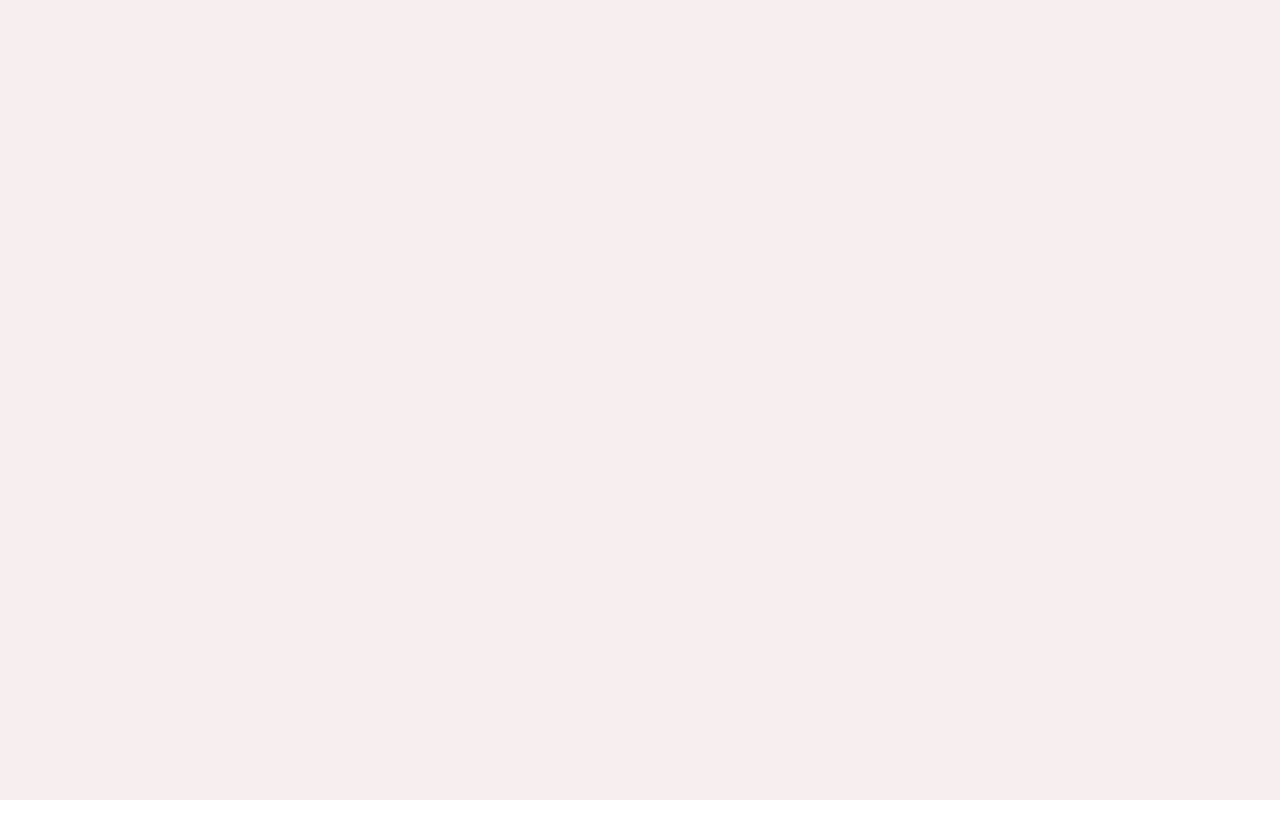
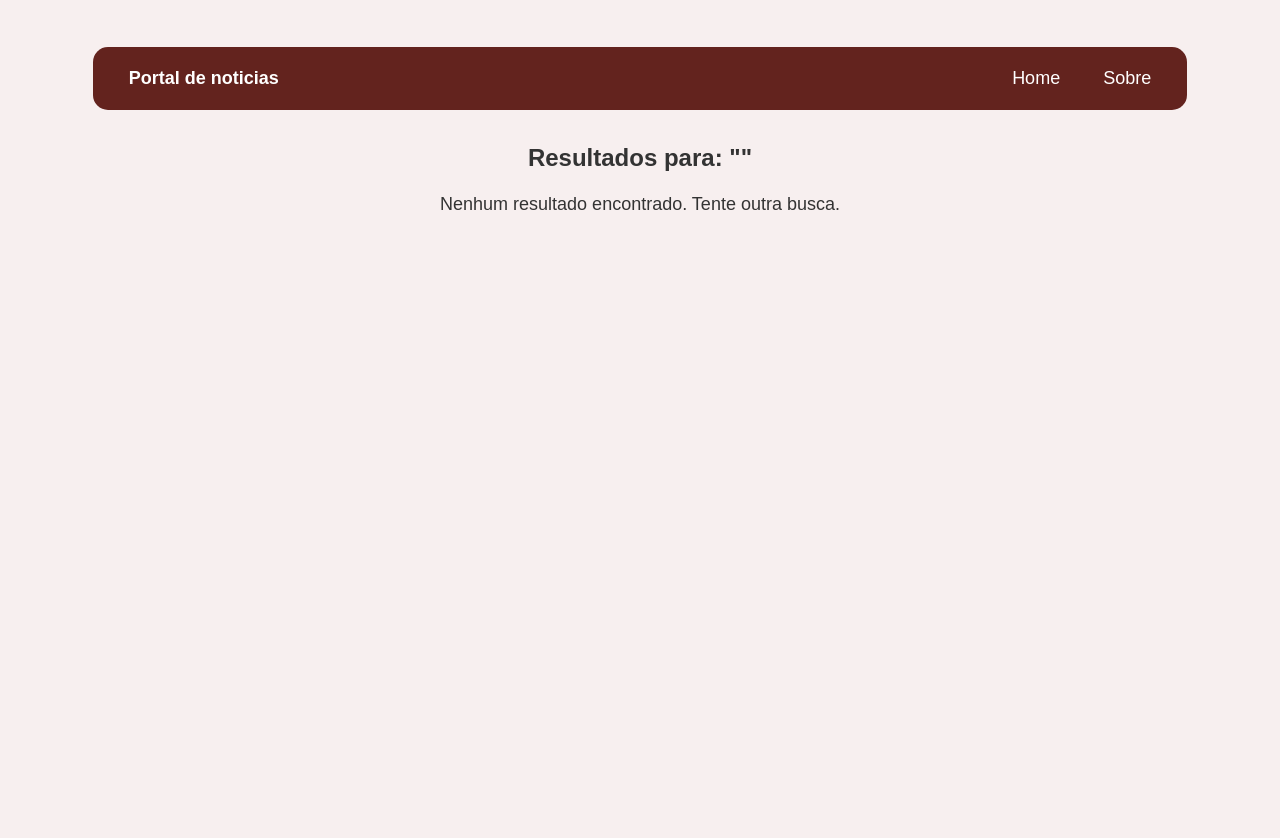
Before and after one commit to Equipe-Vazio/portal-noticias, a React (Vite) app: page /resultados in a window 1280 px wide. Before the commit this address had no page. Shown: the top 838 px of the page. Before the commit the page ends 800 px from the top, so only its background shows below. Built offline with nearby package versions, Linux system fonts and the light colour scheme.

Commit message:
Feat: Pagina Resultados

```diff
--- a/src/App.jsx
+++ b/src/App.jsx
@@ -2,6 +2,7 @@ import './App.css'
 import { BrowserRouter as Router, Route, Routes } from 'react-router-dom';
 import Home from './pages/Home';
 import Sobre from './pages/Sobre';
+import Resultados from './pages/Resultados';
 import './styles/styles.css'
 import './styles/responsividade.css'
 
@@ -13,6 +14,7 @@ function App() {
           <Routes>
             <Route exact path="/" element={<Home />} />
             <Route exact path="/sobre" element={<Sobre />} />
+            <Route exact path="/resultados" element={<Resultados />} />
           </Routes>
       </Router>
     </>
--- a/src/components/Hero.jsx
+++ b/src/components/Hero.jsx
@@ -1,33 +1,19 @@
-// Hero.js
 import React, { useState } from 'react';
+import { useNavigate } from 'react-router-dom';
 
 const Hero = () => {
   const [query, setQuery] = useState('');
-  const [results, setResults] = useState([]);
   const [error, setError] = useState(null);
+  const navigate = useNavigate();
 
-  const handleSearch = async () => {
+  const handleSearch = () => {
     if (!query.trim()) {
       setError('Por favor, insira um termo para busca.');
       return;
     }
     setError(null);
 
-    const apiKey = 'process.env.VITE_API_KEY';
-    const apiUrl = `https://newsapi.org/v2/everything?q=${encodeURIComponent(
-      query
-    )}&apiKey=${apiKey}`;
-
-    try {
-      const response = await fetch(apiUrl);
-      if (!response.ok) {
-        throw new Error('Erro ao buscar dados na API.');
-      }
-      const data = await response.json();
-      setResults(data.articles);
-    } catch (err) {
-      setError(err.message);
-    }
+    navigate(`/resultados?query=${encodeURIComponent(query)}`);
   };
 
   return (
@@ -47,23 +33,6 @@ const Hero = () => {
           </button>
         </div>
         {error && <p style={styles.error}>{error}</p>}
-        <div style={styles.results}>
-          {results.length > 0 ? (
-            results.map((article, index) => (
-              <div key={index} style={styles.article}>
-                <h3>{article.title}</h3>
-                <p>{article.description}</p>
-                <a href={article.url} target="_blank" rel="noopener noreferrer">
-                  Ler mais
-                </a>
-              </div>
-            ))
-          ) : (
-            <p style={styles.noResults}>
-              {results.length === 0 && query && 'Nenhum resultado encontrado.'}
-            </p>
-          )}
-        </div>
       </div>
     </section>
   );
@@ -77,7 +46,7 @@ const styles = {
     textAlign: 'center',
     backgroundColor: '#520000',
     color: '#fff',
-    height: '400px',
+    minHeight: '400px',
     padding: '20px',
   },
   content: {
@@ -99,7 +68,7 @@ const styles = {
     padding: '10px',
     fontSize: '16px',
     border: 'none',
-    borderRadius: '20px 0 0 10px',
+    borderRadius: '20px 0 0 20px',
     outline: 'none',
     maxWidth: '400px',
   },
@@ -109,28 +78,13 @@ const styles = {
     backgroundColor: '#ff5722',
     color: '#fff',
     border: 'none',
-    borderRadius: '0 4px 4px 0',
+    borderRadius: '0 20px 20px 0',
     cursor: 'pointer',
   },
   error: {
     color: 'red',
     marginTop: '10px',
   },
-  results: {
-    marginTop: '20px',
-    textAlign: 'left',
-  },
-  article: {
-    marginBottom: '15px',
-    padding: '10px',
-    backgroundColor: '#fff',
-    color: '#000',
-    borderRadius: '4px',
-    boxShadow: '0 2px 4px rgba(0,0,0,0.1)',
-  },
-  noResults: {
-    marginTop: '20px',
-  },
 };
 
 export default Hero;
--- /dev/null
+++ b/src/pages/Resultados.jsx
@@ -0,0 +1,97 @@
+import React, { useEffect, useState } from 'react';
+import { useLocation } from 'react-router-dom';
+import Header from '../components/Header';
+
+const Results = () => {
+  const [results, setResults] = useState([]);
+  const [error, setError] = useState(null);
+  const location = useLocation();
+
+  const queryParams = new URLSearchParams(location.search);
+  const query = queryParams.get('query');
+
+  useEffect(() => {
+    if (!query) return;
+
+    const fetchResults = async () => {
+      const apiKey = process.env.VITE_API_KEY;
+      const apiUrl = `https://newsapi.org/v2/everything?q=${encodeURIComponent(
+        query
+      )}&apiKey=${apiKey}`;
+
+      try {
+        const response = await fetch(apiUrl);
+        if (!response.ok) {
+          throw new Error('Erro ao buscar dados na API.');
+        }
+        const data = await response.json();
+        setResults(data.articles);
+      } catch (err) {
+        setError(err.message);
+      }
+    };
+
+    fetchResults();
+  }, [query]);
+
+  return (
+    <>
+    <Header />
+    <section style={styles.resultsPage}>
+      <h1 style={styles.title}>Resultados para: "{query}"</h1>
+      {error && <p style={styles.error}>{error}</p>}
+      <div style={styles.results}>
+        {results.length > 0 ? (
+            results.map((article, index) => (
+                <div key={index} style={styles.article}>
+              <h3>{article.title}</h3>
+              <p>{article.description}</p>
+              <a href={article.url} target="_blank" rel="noopener noreferrer">
+                Ler mais
+              </a>
+            </div>
+          ))
+        ) : (
+            <p style={styles.noResults}>
+            Nenhum resultado encontrado. Tente outra busca.
+          </p>
+        )}
+      </div>
+    </section>
+    </>
+  );
+};
+
+const styles = {
+    resultsPage: {
+        padding: '20px',
+        color: '#333',
+        minHeight: '100vh',
+    },
+    title: {
+        fontSize: '24px',
+        marginBottom: '20px',
+    },
+    error: {
+        color: 'red',
+        marginBottom: '10px',
+    },
+    results: {
+        marginTop: '20px',
+    },
+    article: {
+        marginBottom: '15px',
+        padding: '10px',
+        backgroundColor: '#fff',
+        color: '#000',
+        borderRadius: '4px',
+        boxShadow: '0 2px 4px rgba(0,0,0,0.1)',
+    },
+    noResults: {
+    marginTop: '20px',
+    fontSize: '18px',
+    textAlign: 'center',
+},
+};
+
+export default Results;
```
